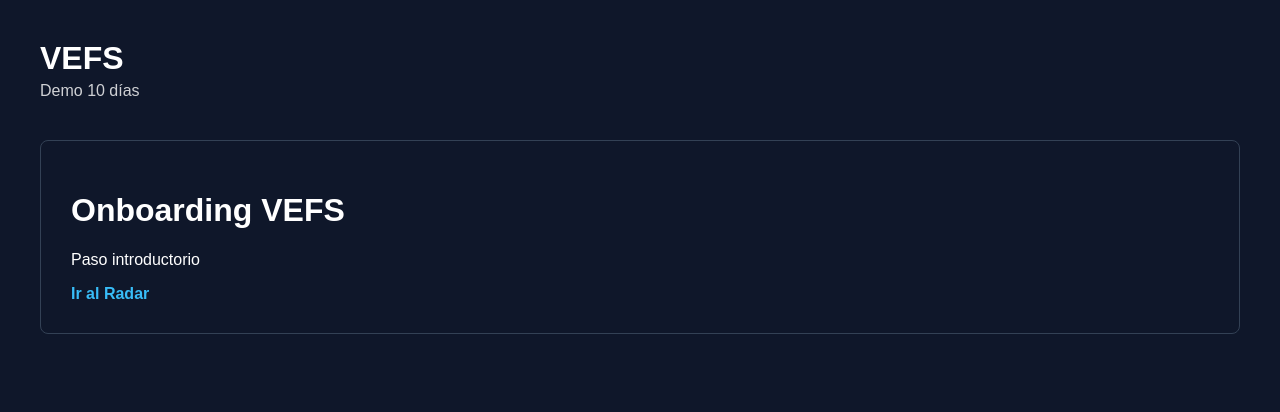
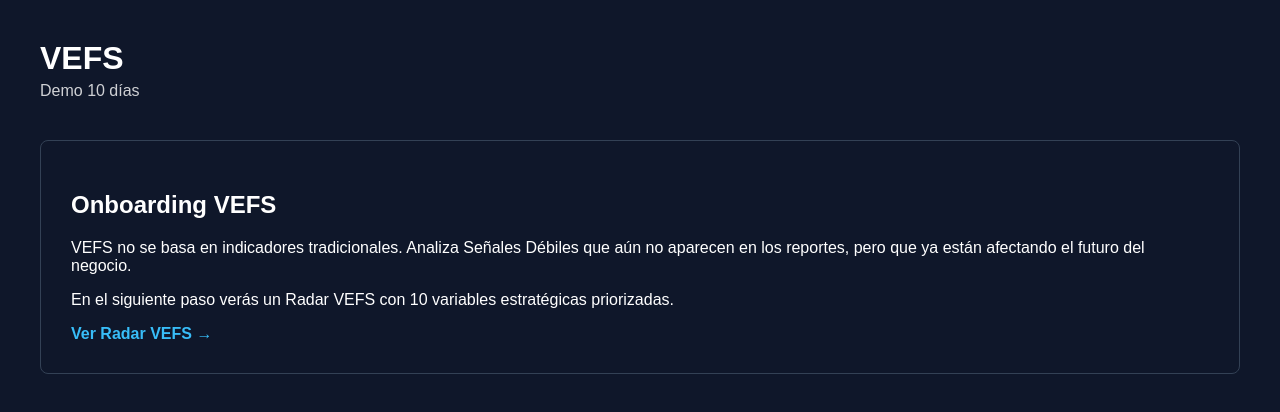
Before and after one commit to DAMIANHE/vesf-saas2, a Next.js app: page /onboarding in a window 1280 px wide. Shown: the top 412 px of the page. Built offline with nearby package versions, Linux system fonts and the light colour scheme.

Commit message:
Update page.jsx

```diff
--- a/app/onboarding/page.jsx
+++ b/app/onboarding/page.jsx
@@ -3,11 +3,21 @@ import Link from "next/link";
 export default function OnboardingPage() {
   return (
     <main>
-      <h1>Onboarding VEFS</h1>
-      <p>Paso introductorio</p>
+      <h2>Onboarding VEFS</h2>
+
+      <p>
+        VEFS no se basa en indicadores tradicionales.
+        Analiza Señales Débiles que aún no aparecen en los reportes,
+        pero que ya están afectando el futuro del negocio.
+      </p>
+
+      <p>
+        En el siguiente paso verás un Radar VEFS con 10 variables
+        estratégicas priorizadas.
+      </p>
 
       <Link href="/radar">
-        Ir al Radar
+        Ver Radar VEFS →
       </Link>
     </main>
   );
```
